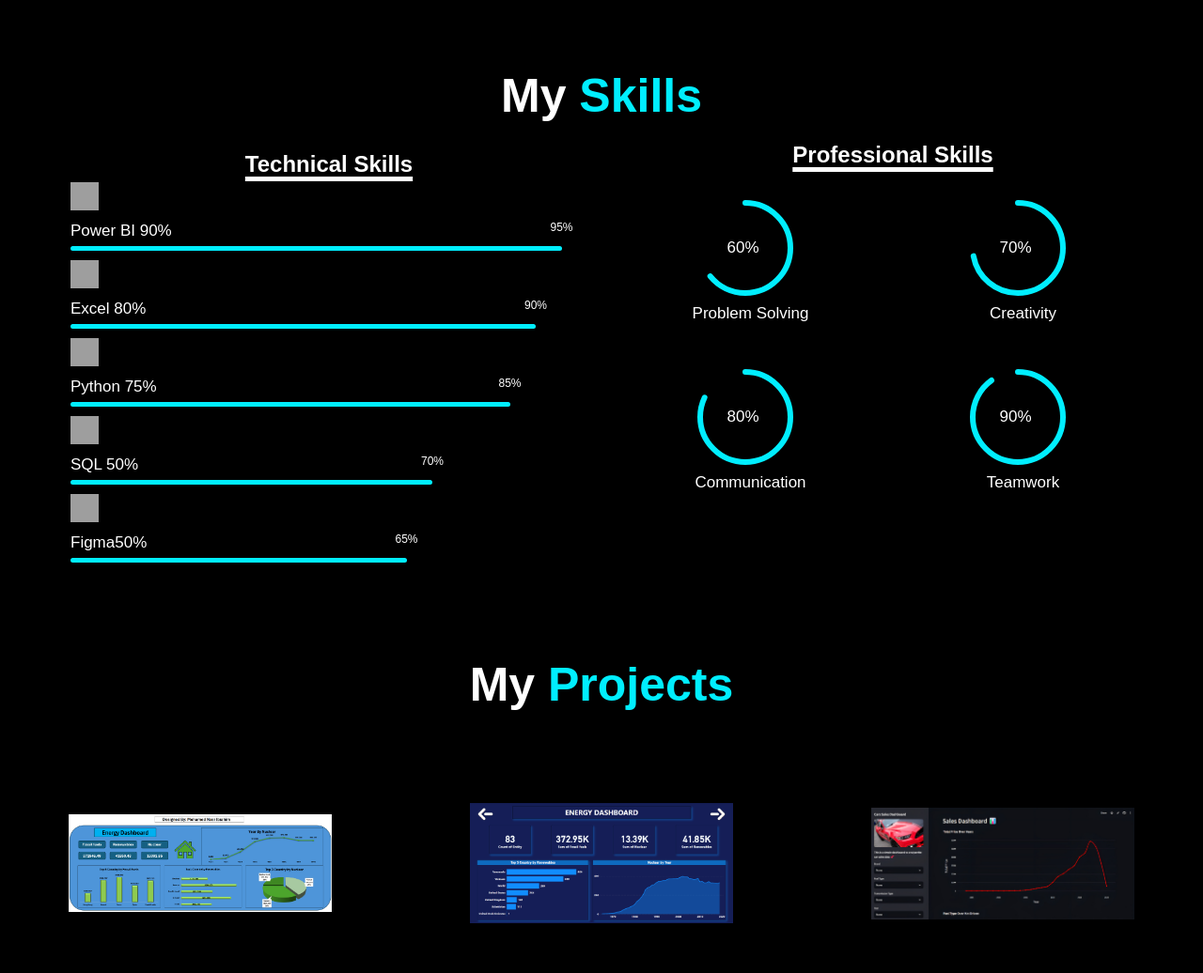
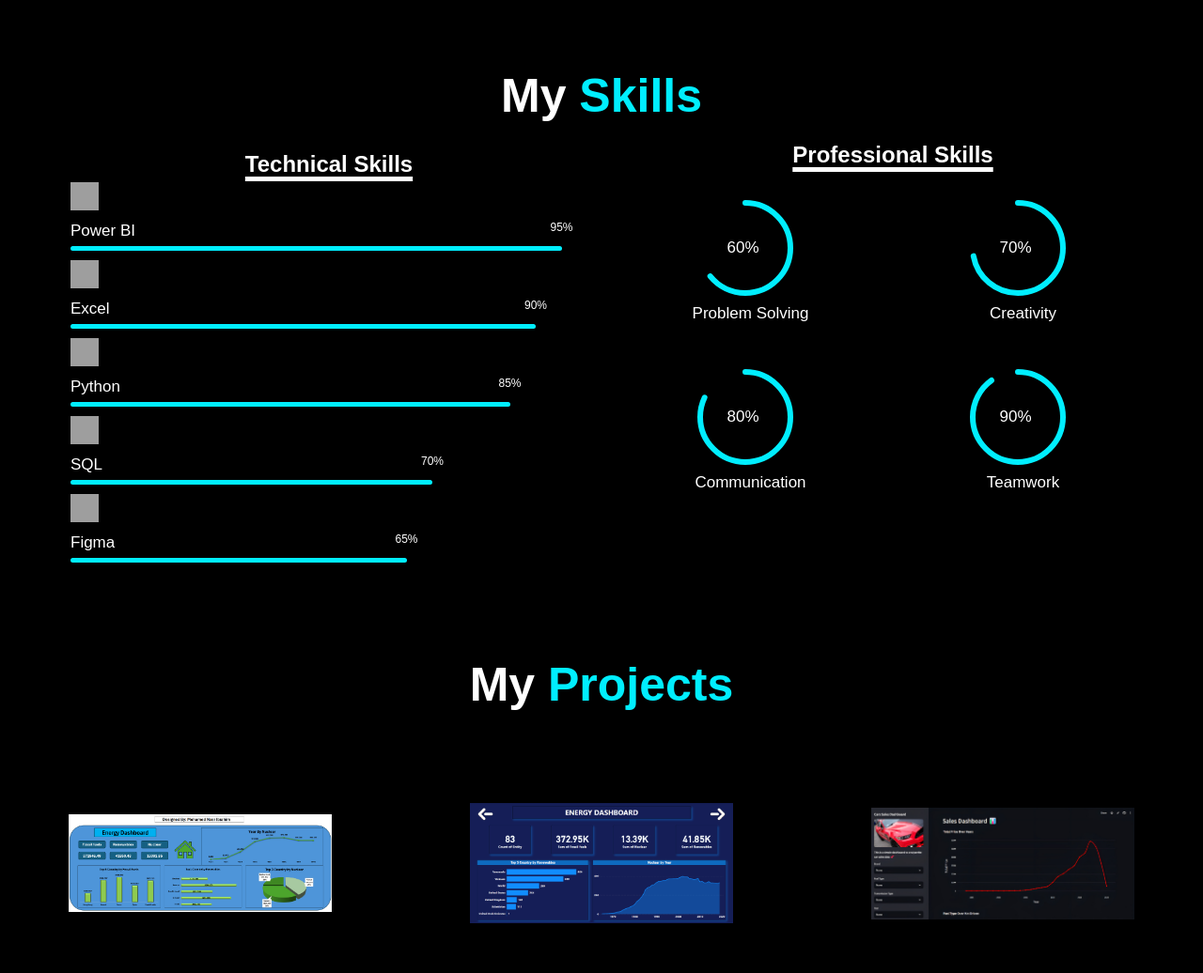
Before and after one commit to medoox369/medoox369.github.io, a plain HTML site: page index.html in a window 1280 px wide. Shown: the part 1483-2519 px from the top of the page at 94% size. Drawn offline with nearby package versions, Linux system fonts and the light colour scheme; grey boxes are pictures that could not be loaded.

Commit message:
style.css

```diff
--- a/files/style.css
+++ b/files/style.css
@@ -1011,21 +1011,7 @@ body {
     padding: 10px;
     margin-left: 0px;
   }
-  .bar .info .addhtml::before {
-    content: "90%";
-  }
-  .bar .info .addcss::before {
-    content: "80%";
-  }
-  .bar .info .addpy::before {
-    content: "75%";
-  }
-  .bar .info .addjava::before {
-    content: "50%";
-  }
-  .bar .info .addc::before {
-    content: "50%";
-  }
+
 
   /*project*/
   .main-text {
@@ -1068,7 +1054,7 @@ body {
     opacity: 0;
     transition: all 0.4s;
   }
-}
+
 
 @media (max-width: 400px) {
   * {
```
